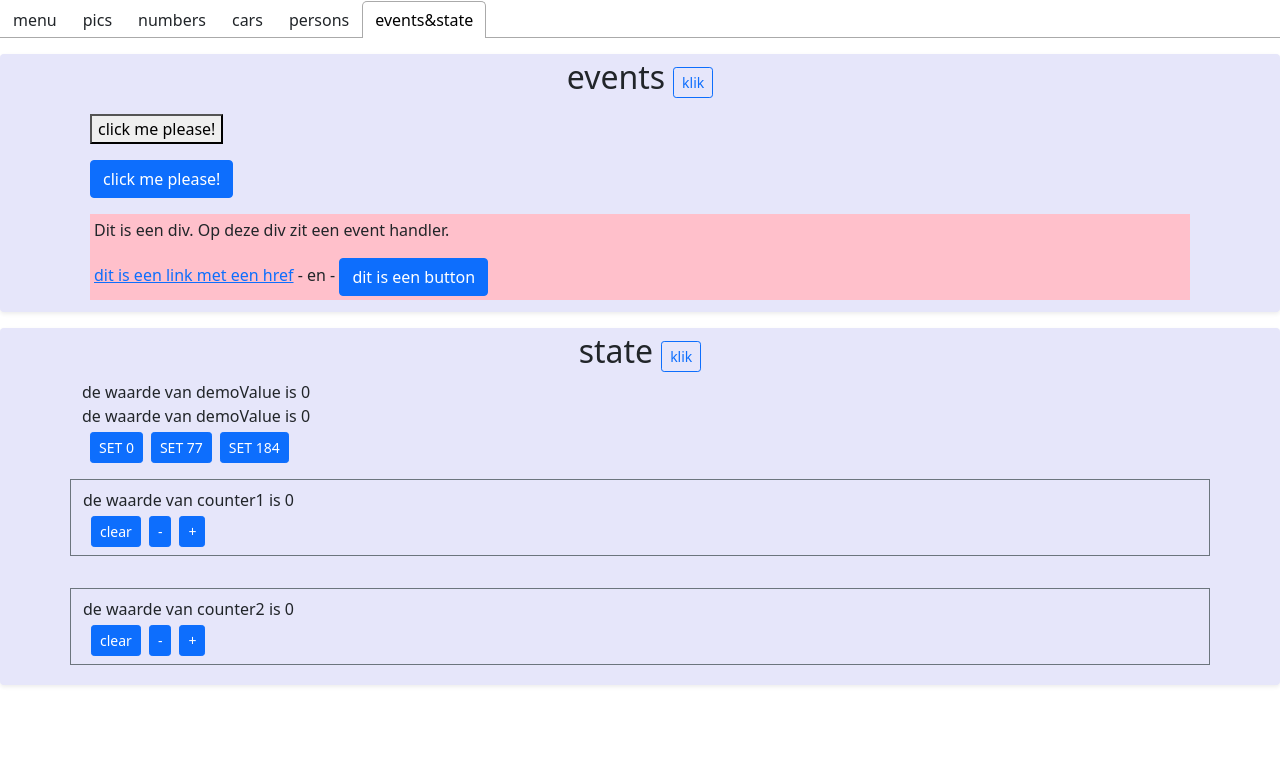
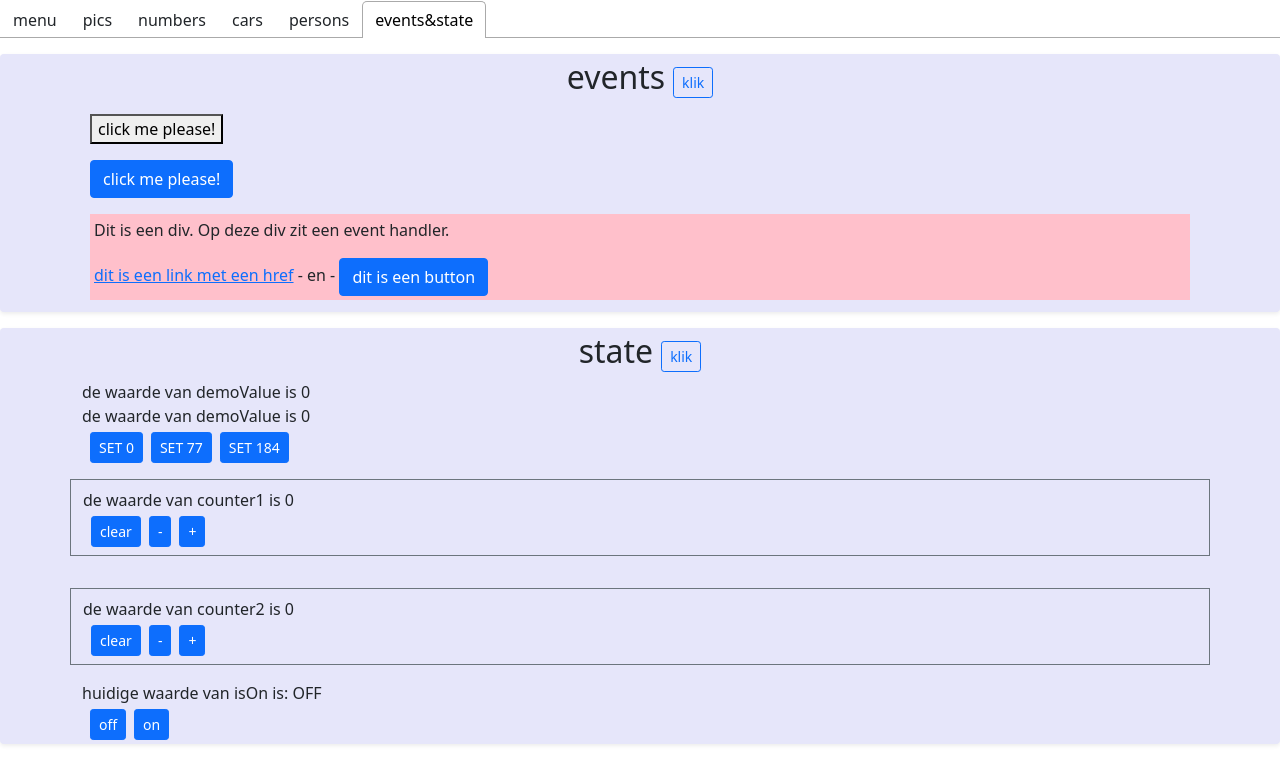
Before and after one commit to kristofmoons/toets2_react, a React (Create React App) app: page / in a window 1280 px wide. Both pictures are taken after a click on the tab "events&state". Shown: the top 784 px of the page. Built offline with nearby package versions, Linux system fonts and the light colour scheme.

Commit message:
OnOffDemo

```diff
--- /dev/null
+++ b/src/components/OnOffDemo.js
@@ -0,0 +1,16 @@
+import React, {useState} from 'react';
+import {MyButton} from "./MyButton";
+
+export function OnOffDemo() {
+    const [isOn, setIsOn] = useState(false);
+
+    return (
+        <>
+            <div>huidige waarde van isOn is: {isOn ? "ON" : "OFF"}</div>
+            <div>
+                <MyButton onClick={() => setIsOn(false)}>off</MyButton>
+                <MyButton onClick={() => setIsOn(true)}>on</MyButton>
+            </div>
+        </>
+    );
+}
--- a/src/components/StateDemo.js
+++ b/src/components/StateDemo.js
@@ -2,6 +2,7 @@
 import {Section} from "./Section";
 import {MyButton} from "./MyButton";
 import {Counter} from "./Counter";
+import {OnOffDemo} from "./OnOffDemo";
 
 export function StateDemo() {
     const [demoValue, setDemoValue] = useState(0);
@@ -16,5 +17,6 @@
         </div>
         <Counter name="counter1"/>
         <Counter name="counter2"/>
+        <OnOffDemo/>
     </Section>;
 }
```
